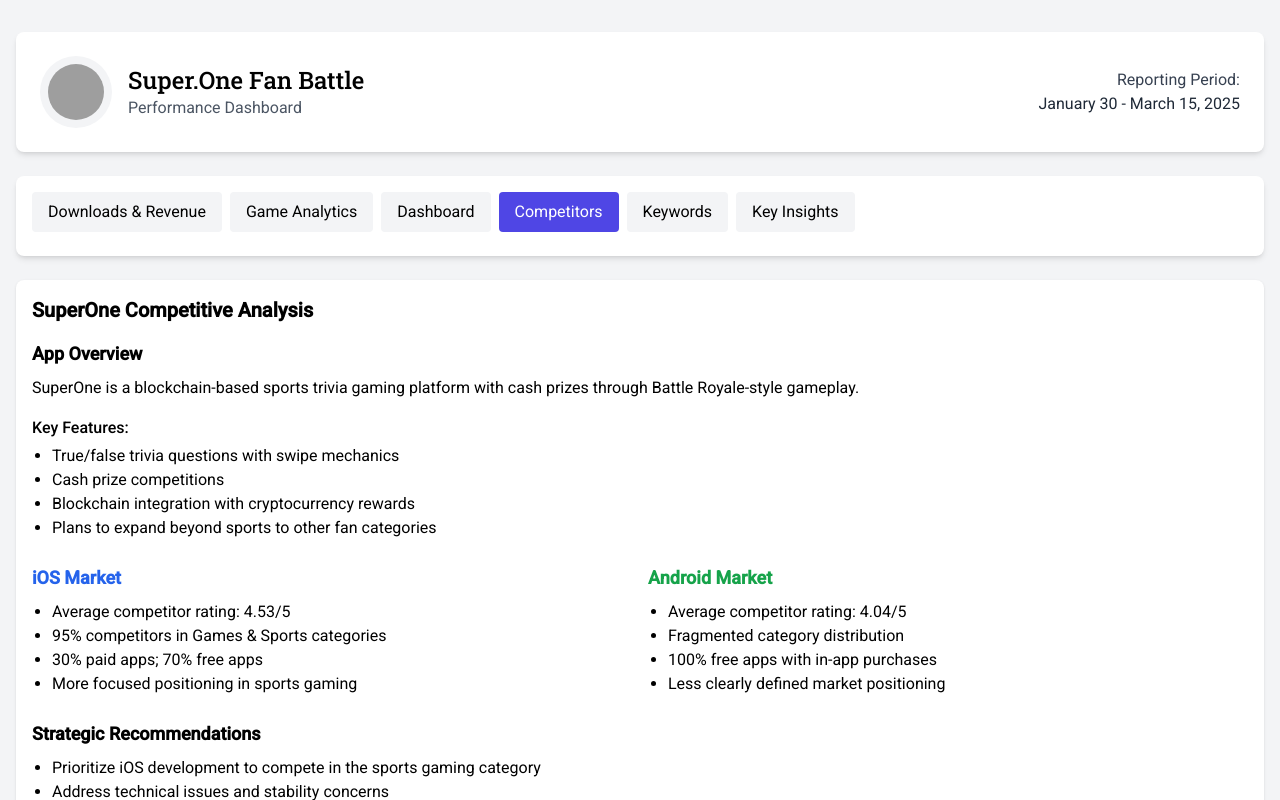
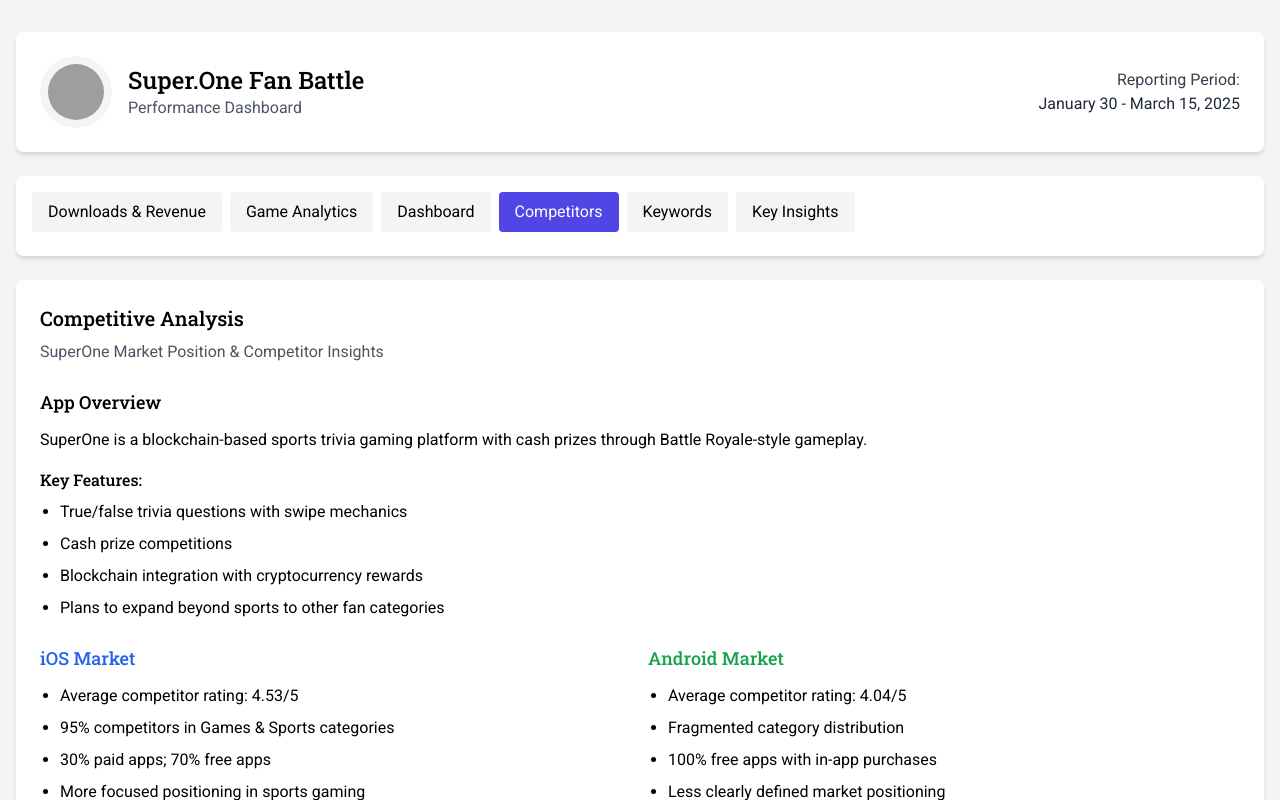
Before and after one commit to robertredbox/RBM_SuperOne_Dashboard_170325, a React (Create React App) app: page / in a window 1280 px wide. Both pictures are taken after a click on the button "Competitors". Shown: the top 800 px of the page. Built offline with nearby package versions, Linux system fonts and the light colour scheme; grey boxes are pictures that could not be loaded.

Commit message:
Update CompetitiveAnalysis component with consistent font styling and formatting

```diff
--- a/src/components/CompetitiveAnalysis.js
+++ b/src/components/CompetitiveAnalysis.js
@@ -2,15 +2,27 @@
 
 const CompetitiveAnalysis = () => {
   return (
-    <div className="bg-white p-4 rounded-lg shadow">
-      <h2 className="text-xl font-bold mb-4">SuperOne Competitive Analysis</h2>
+    <div className="bg-white p-6 rounded-lg shadow-md">
+      <link href="https://fonts.googleapis.com/css2?family=Roboto:wght@400;500&family=Roboto+Slab:wght@500&display=swap" rel="stylesheet" />
+
+      {/* Header */}
+      <div className="mb-6">
+        <h2 className="text-xl mb-2" style={{ fontFamily: '"Roboto Slab", serif', fontWeight: 500 }}>
+          Competitive Analysis
+        </h2>
+        <p className="text-gray-600" style={{ fontFamily: '"Roboto", sans-serif', fontWeight: 400 }}>
+          SuperOne Market Position & Competitor Insights
+        </p>
+      </div>
 
       <div className="mb-6">
-        <h3 className="text-lg font-semibold mb-2">App Overview</h3>
-        <p>SuperOne is a blockchain-based sports trivia gaming platform with cash prizes through Battle Royale-style gameplay.</p>
+        <h3 className="text-lg mb-3" style={{ fontFamily: '"Roboto Slab", serif', fontWeight: 500 }}>App Overview</h3>
+        <p style={{ fontFamily: '"Roboto", sans-serif', fontWeight: 400 }}>
+          SuperOne is a blockchain-based sports trivia gaming platform with cash prizes through Battle Royale-style gameplay.
+        </p>
 
-        <h4 className="font-medium mt-4 mb-1">Key Features:</h4>
-        <ul className="list-disc pl-5">
+        <h4 className="mt-4 mb-2" style={{ fontFamily: '"Roboto Slab", serif', fontWeight: 500 }}>Key Features:</h4>
+        <ul className="list-disc pl-5 space-y-2" style={{ fontFamily: '"Roboto", sans-serif', fontWeight: 400 }}>
           <li>True/false trivia questions with swipe mechanics</li>
           <li>Cash prize competitions</li>
           <li>Blockchain integration with cryptocurrency rewards</li>
@@ -20,8 +32,8 @@
 
       <div className="grid grid-cols-1 md:grid-cols-2 gap-4 mb-6">
         <div>
-          <h3 className="text-lg font-semibold mb-2 text-blue-600">iOS Market</h3>
-          <ul className="list-disc pl-5">
+          <h3 className="text-lg mb-3 text-blue-600" style={{ fontFamily: '"Roboto Slab", serif', fontWeight: 500 }}>iOS Market</h3>
+          <ul className="list-disc pl-5 space-y-2" style={{ fontFamily: '"Roboto", sans-serif', fontWeight: 400 }}>
             <li>Average competitor rating: 4.53/5</li>
             <li>95% competitors in Games & Sports categories</li>
             <li>30% paid apps; 70% free apps</li>
@@ -30,8 +42,8 @@
         </div>
 
         <div>
-          <h3 className="text-lg font-semibold mb-2 text-green-600">Android Market</h3>
-          <ul className="list-disc pl-5">
+          <h3 className="text-lg mb-3 text-green-600" style={{ fontFamily: '"Roboto Slab", serif', fontWeight: 500 }}>Android Market</h3>
+          <ul className="list-disc pl-5 space-y-2" style={{ fontFamily: '"Roboto", sans-serif', fontWeight: 400 }}>
             <li>Average competitor rating: 4.04/5</li>
             <li>Fragmented category distribution</li>
             <li>100% free apps with in-app purchases</li>
@@ -41,8 +53,8 @@
       </div>
 
       <div className="mb-6">
-        <h3 className="text-lg font-semibold mb-2">Strategic Recommendations</h3>
-        <ul className="list-disc pl-5">
+        <h3 className="text-lg mb-3" style={{ fontFamily: '"Roboto Slab", serif', fontWeight: 500 }}>Strategic Recommendations</h3>
+        <ul className="list-disc pl-5 space-y-2" style={{ fontFamily: '"Roboto", sans-serif', fontWeight: 400 }}>
           <li>Prioritize iOS development to compete in the sports gaming category</li>
           <li>Address technical issues and stability concerns</li>
           <li>Ensure transparency with cryptocurrency/token features</li>
@@ -51,9 +63,11 @@
         </ul>
       </div>
 
-      <div className="bg-blue-50 p-3 rounded">
-        <h3 className="text-lg font-semibold mb-2">Key Opportunity</h3>
-        <p>The most significant opportunity is establishing SuperOne as the dominant player in the crypto-integrated sports trivia niche, leveraging both traditional cash prizes and blockchain rewards to appeal to both mainstream sports fans and crypto enthusiasts.</p>
+      <div className="bg-blue-50 p-4 rounded-lg border border-blue-100">
+        <h3 className="text-lg mb-3" style={{ fontFamily: '"Roboto Slab", serif', fontWeight: 500 }}>Key Opportunity</h3>
+        <p style={{ fontFamily: '"Roboto", sans-serif', fontWeight: 400 }}>
+          The most significant opportunity is establishing SuperOne as the dominant player in the crypto-integrated sports trivia niche, leveraging both traditional cash prizes and blockchain rewards to appeal to both mainstream sports fans and crypto enthusiasts.
+        </p>
       </div>
     </div>
   );
```
